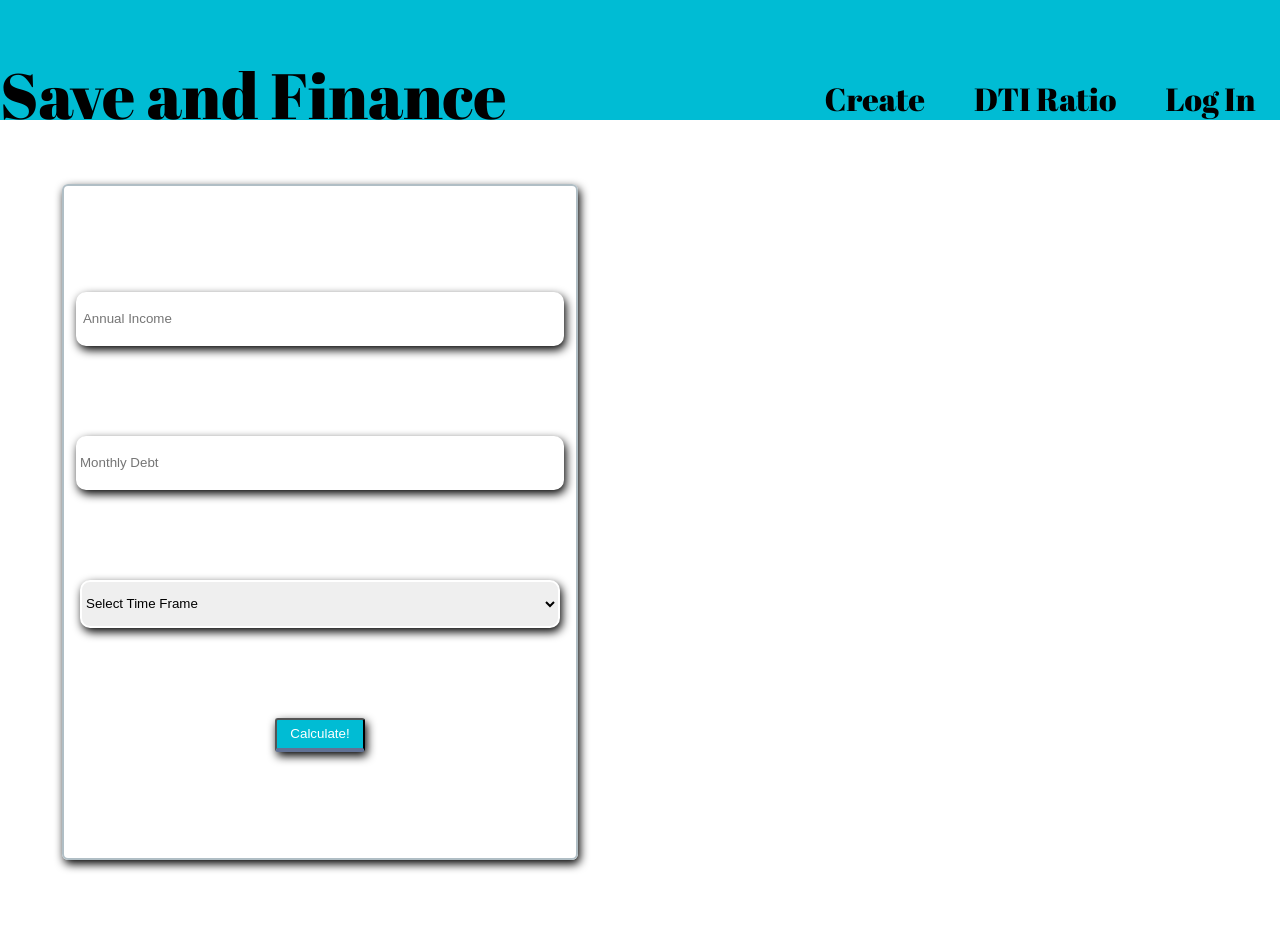
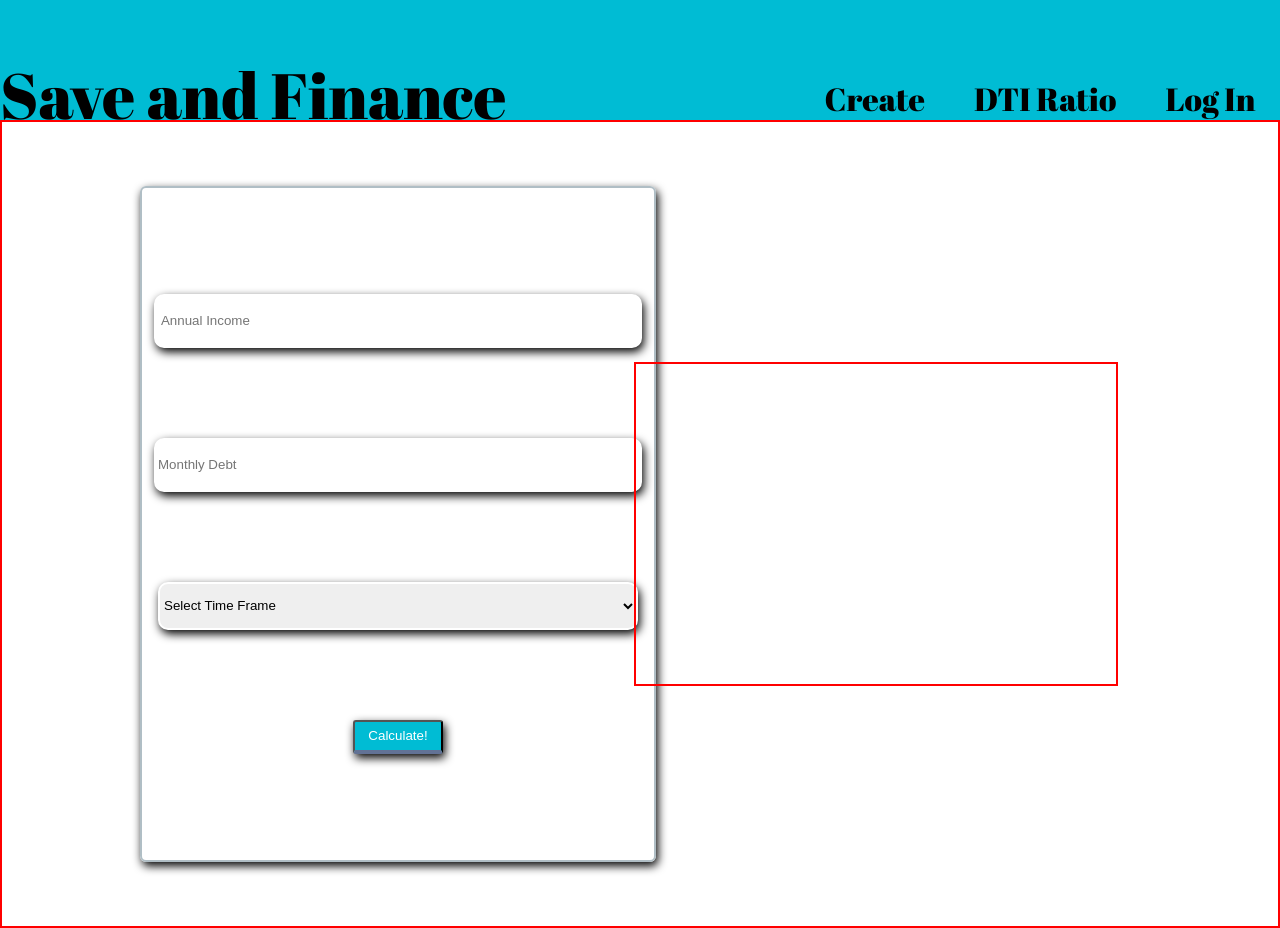
Before and after one commit to jeshaiahmiller/SAF, a React (Create React App) app in the folder frontend/: page /DTI in a window 1280 px wide. Built offline with nearby package versions, Linux system fonts and the light colour scheme.

Commit message:
almsot done styling

```diff
--- a/frontend/src/screens/DTI/DTI.css
+++ b/frontend/src/screens/DTI/DTI.css
@@ -1,5 +1,11 @@
 #display-none {
   display: none;
+}
+.dti-parent {
+  border: 2px solid red;
+  display: flex;
+  justify-content: space-evenly;
+  align-items: center;
 }
 .dti-div {
   display: flex;
@@ -13,8 +19,7 @@
   border-radius: 6px;
   box-shadow: 2px 4px 10px rgba(0, 0, 0, 1);
   transition: all 2s ease;
-  position: relative;
-  right: 20rem;
+  /* position: relative; */
 }
 #form {
   display: flex;
@@ -49,3 +54,10 @@
   box-shadow: 0px 0px 1px rgba(0, 0, 0, 1.5);
   border-bottom: none;
 }
+.result {
+  border: 2px solid red;
+  position: relative;
+  right: 10rem;
+  height: 20rem;
+  width: 30rem;
+}
--- a/frontend/src/screens/DTI/DTI.jsx
+++ b/frontend/src/screens/DTI/DTI.jsx
@@ -39,11 +39,11 @@ export default function DTI() {
     setToggleDisplayResubmit((curr) => !curr)
   }
 
-
   return (
+<div className="dti-parent">
   <div className="dti-div">
     <form id="form"onSubmit={handleSubmit}>
-      <input type="number"className="input" placeholder=" Annual Income" value={annuIncome} onChange={(e) => setAnnuIncome(e.target.value)} />
+        <input type="number"className="input" placeholder=" Annual Income" value={annuIncome} onChange={(e) => setAnnuIncome(e.target.value)} />
         <input type="number" className="input" placeholder="Monthly Debt" value={debt} onChange={(e) => setDebt(e.target.value)} />
         <select
           className='dti-select'
@@ -59,8 +59,11 @@ export default function DTI() {
     </form>
         <button className="dti-btn"  id={toggleDisplayResubmit ? "" : "display-none"} onClick={handleResubmit}>ReSubmit</button>
     <div>
-        {calculated}
     </div>
-  </div>
+      </div>
+      <div className="result">
+        <h3 id={toggleDisplayResubmit ? "" : "display-none"}>Your Debt to Income Ratio is {calculated}%</h3>
+        </div>
+</div>
   )
 }
--- a/frontend/src/screens/Detail/Detail.css
+++ b/frontend/src/screens/Detail/Detail.css
@@ -65,3 +65,6 @@
 .exp-edit-btn:hover {
   color: red;
 }
+#budget-id {
+  font-size: 1.5rem;
+}
--- a/frontend/src/screens/Detail/Detail.jsx
+++ b/frontend/src/screens/Detail/Detail.jsx
@@ -41,25 +41,21 @@ export default function Detail() {
 
 
   const handleSubmit = async (e) => {
-    e.preventDefault()
     await createExpense(expense)
-    nav('/budget')
+    nav(`/budget/${id}`)
   }
 
   if (!isLoaded) {
     return <h1>Loading...</h1>
   }
-  // const handleClick = () => {
-  //   nav(`/expense/edit/${budgetId.expenses.id}`)
-  // }
 
 
 
   return (
     <div className='detail-parent'>
       <div className='budget-detail'>
-      <p>{budgetId.name}'s Budget</p>
-      <p>{budgetId.title}</p>
+      <p id="budget-id">{budgetId.name}'s Budget</p>
+      <p id="budget-id">{budgetId.title}</p>
 
       <div>
         <div className="exp-detail">
```
